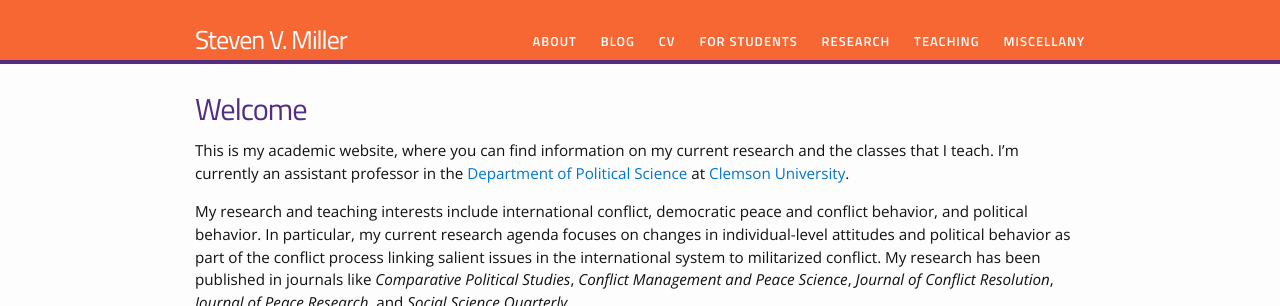
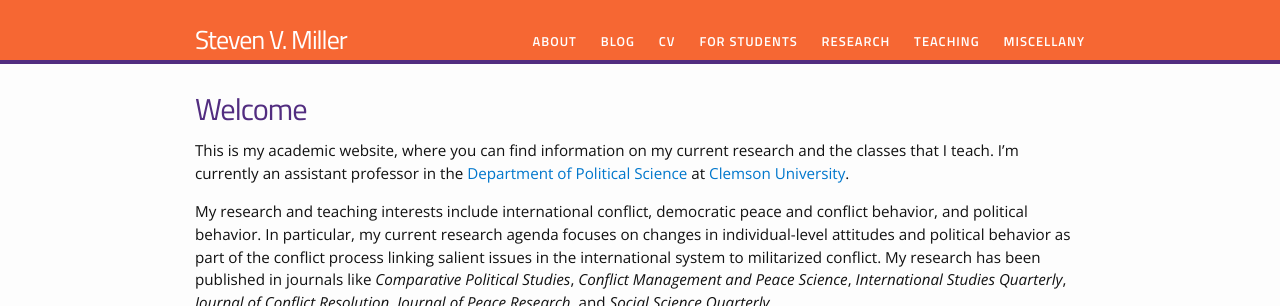
Before and after one commit to svmiller/svmiller.github.io, a Jekyll site: the page built from index.html, in a window 1280 px wide, cut to the strip 0-306 px from the top of the page. Built offline with Jekyll 4.4.1, drawn with Linux system fonts in a browser that asks for light colours; some web fonts are replaced.

Commit message:
change index.html

```diff
--- a/index.html
+++ b/index.html
@@ -9,7 +9,7 @@ layout: default
 <h1>Welcome</h1>
 
 	<p>This is my academic website, where you can find information on my current research and the classes that I teach. I’m currently an assistant professor in the <a href="http://www.clemson.edu/cbbs/departments/political-science/">Department of Political Science</a> at <a href="http://www.clemson.edu/">Clemson University</a>.</p>
-	<p>My research and teaching interests include international conflict, democratic peace and conflict behavior, and political behavior. In particular, my current research agenda focuses on changes in individual-level attitudes and political behavior as part of the conflict process linking salient issues in the international system to militarized conflict. My research has been published in journals like <em>Comparative Political Studies</em>, <em>Conflict Management and Peace Science</em>, <em>Journal of Conflict Resolution</em>, <em>Journal of Peace Research</em>, and <em>Social Science Quarterly</em>.</p>
+	<p>My research and teaching interests include international conflict, democratic peace and conflict behavior, and political behavior. In particular, my current research agenda focuses on changes in individual-level attitudes and political behavior as part of the conflict process linking salient issues in the international system to militarized conflict. My research has been published in journals like <em>Comparative Political Studies</em>, <em>Conflict Management and Peace Science</em>, <em>International Studies Quarterly</em>, <em>Journal of Conflict Resolution</em>, <em>Journal of Peace Research</em>, and <em>Social Science Quarterly</em>.</p>
 
 {% include image.html url="/images/buckeyeprotesteriran.jpg" caption="A supporter of defeated Iranian presidential candidate Mir Hossein Mousavi gestures during a rally in Tehran on June 15, 2009 (AFP/Getty Images)." width=580 align="center" %}
 
```
